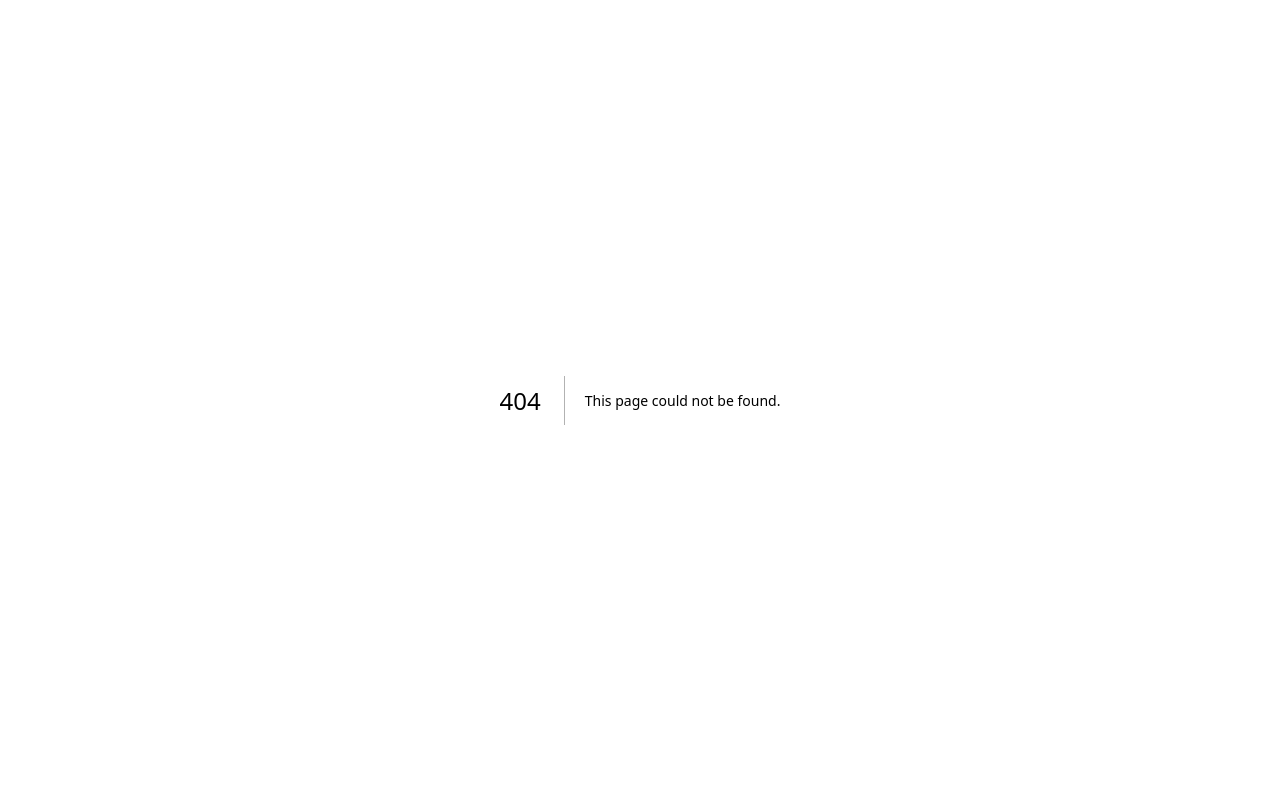
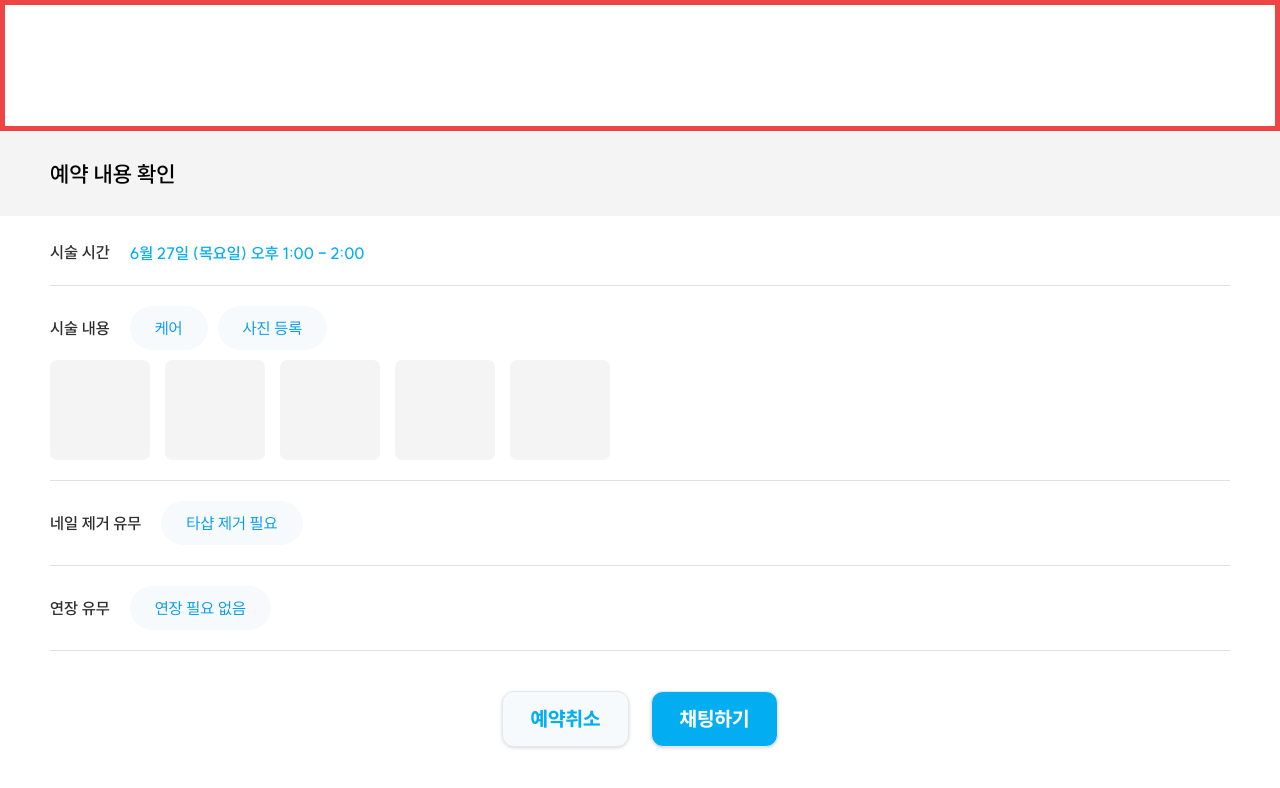
Before and after one commit to mobi-projects/nail-case-client, a Next.js app: page /manager/sub/reservation-confirm in a window 1280 px wide. Before the commit this address had no page. Shown: the top 788 px of the page. Built offline with nearby package versions, Linux system fonts and the light colour scheme.

Commit message:
🎨 reservation-confirm 페이지 퍼블리싱
* issue: [NAILCASE-228](https://nailcase.atlassian.net/browse/NAILCASE-228)

```diff
--- /dev/null
+++ b/src/app/(manager)/manager/sub/reservation-confirm/page.tsx
@@ -0,0 +1,60 @@
+"use client"
+
+import "dayjs/locale/ko"
+
+import { NTButton } from "@/component/common/atom/nt-button"
+import NTOption from "@/component/common/nt-option"
+
+export default function DaySchedule() {
+	return (
+		<div className="flex h-fit w-full flex-col p-[10px]">
+			<div className="absolute left-0 top-[131px] flex h-[85.09px] w-full items-center justify-center bg-Gray10">
+				<div className="w-[1200px] px-[10px] text-Title03 font-SemiBold text-black">
+					예약 내용 확인
+				</div>
+			</div>
+			<div className="mt-[80px] flex border-b border-Gray20 py-[20px]">
+				<div className="mr-[20px] text-Body02 font-SemiBold text-Gray80">
+					시술 시간
+				</div>
+				<div className="text-Body01 font-SemiBold text-PB100">
+					6월 27일 (목요일) 오후 1:00 - 2:00
+				</div>
+			</div>
+			<div className="border-b border-Gray20 py-[20px]">
+				<div className="flex items-center pb-[10px]">
+					<div className="mr-[20px] text-Body02 font-SemiBold text-Gray80">
+						시술 내용
+					</div>
+					<NTOption optionArr={["케어", "사진 등록"]} />
+				</div>
+				<div className="flex">
+					{Array(5)
+						.fill("")
+						.map((_, index) => (
+							<div
+								key={index}
+								className="mr-[15px] h-[100px] w-[100px] rounded-[7px] bg-Gray10"
+							></div>
+						))}
+				</div>
+			</div>
+			<div className="flex items-center border-b border-Gray20 py-[20px]">
+				<div className="mr-[20px] text-Body02 font-SemiBold text-Gray80">
+					네일 제거 유무
+				</div>
+				<NTOption optionArr={["타샵 제거 필요"]} />
+			</div>
+			<div className="flex items-center border-b border-Gray20 py-[20px]">
+				<div className="mr-[20px] text-Body02 font-SemiBold text-Gray80">
+					연장 유무
+				</div>
+				<NTOption optionArr={["연장 필요 없음"]} />
+			</div>
+			<div className="mt-[40px] flex justify-center gap-[22px]">
+				<NTButton variant="secondary">예약취소</NTButton>
+				<NTButton>채팅하기</NTButton>
+			</div>
+		</div>
+	)
+}
```
